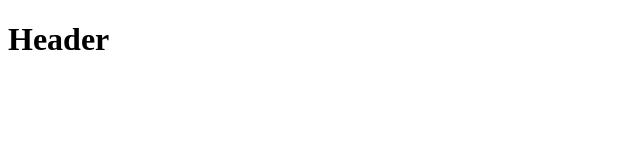
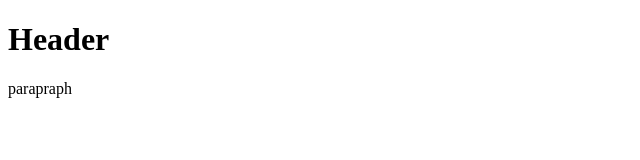
Before and after one commit to mks-marty/git-test, a plain HTML site: page index.html in a window 1280 px wide. Shown: the full height of the page, 0-640 px from the left. Drawn offline with Linux system fonts and the light colour scheme.

Commit message:
Second commit

```diff
--- a/index.html
+++ b/index.html
@@ -2,5 +2,6 @@
 <html>
     <body>
         <h1>Header</h1>
+        <p>parapraph</p>
     </body>
 </html>
```
